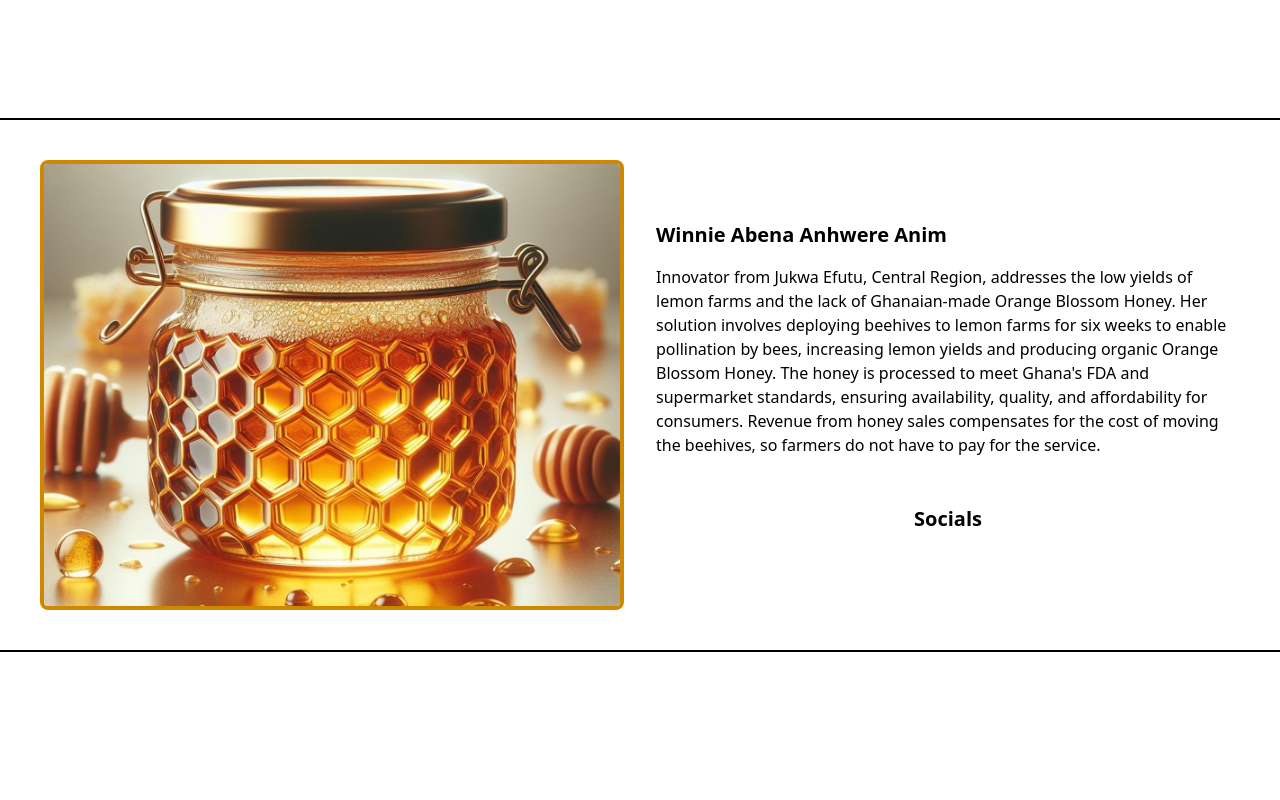
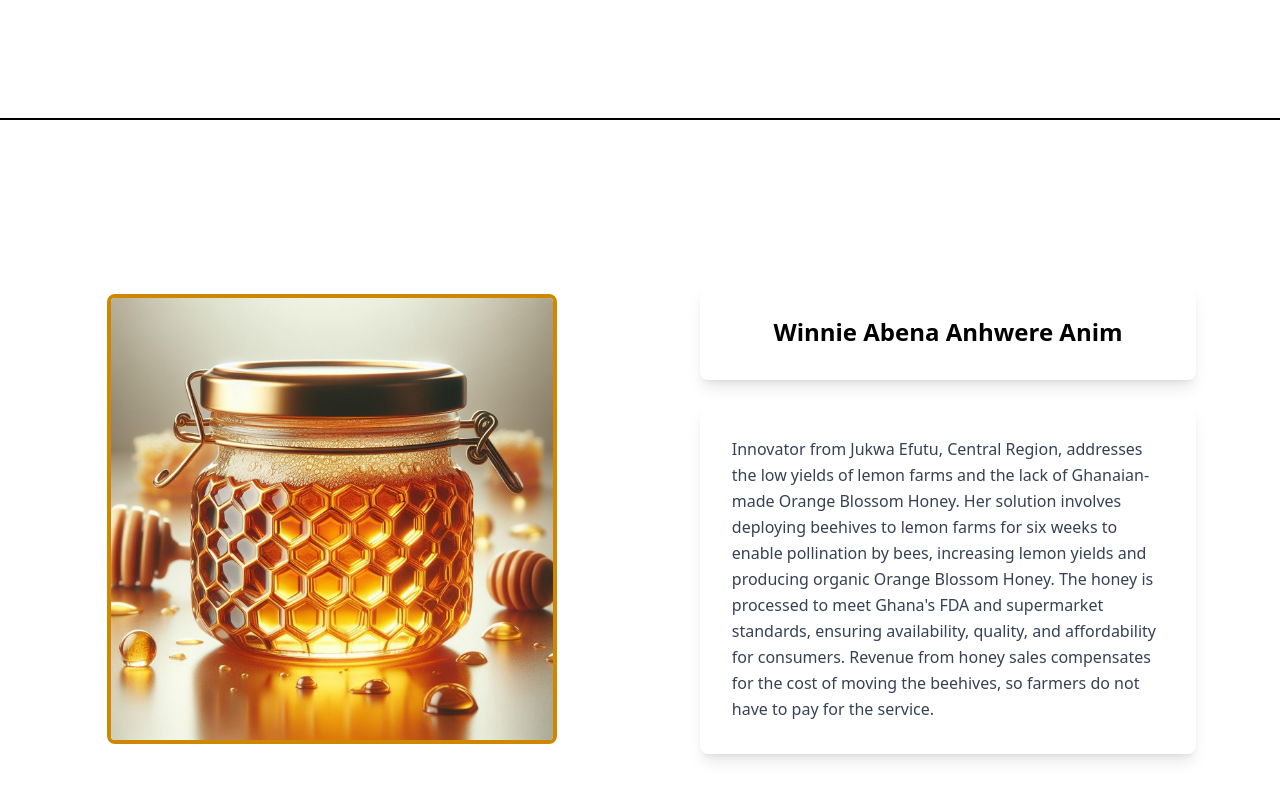
Before and after one commit to rtdongullo/OrangeBlossomHoney, a React (Vite) app: page / in a window 1280 px wide. Shown: the part 1400-2200 px from the top of the page. Built offline with nearby package versions, Linux system fonts and the light colour scheme.

Commit message:
pushing about innovator, animation, and cards for one section

```diff
--- a/package.json
+++ b/package.json
@@ -11,6 +11,7 @@
   },
   "dependencies": {
     "@tailwindcss/vite": "^4.0.7",
+    "framer-motion": "^12.4.7",
     "react": "^19.0.0",
     "react-dom": "^19.0.0",
     "react-icons": "^5.4.0",
--- a/src/index.css
+++ b/src/index.css
@@ -45,19 +45,19 @@
   transition: transform 3s ease-out;
 }
 
-.hexagon::before {
+/* .hexagon::before {
   content: "";
   position: absolute;
   width: 100%;
   height: 100%;
   clip-path: polygon(50% 0%, 100% 25%, 100% 75%, 50% 100%, 0% 75%, 0% 25%);
-  border: 10px solid #5a511b; /* Dark brown border */
-  top: -6px; /* Moves the border outward */
+  border: 10px solid #5a511b;
+  top: -6px;
   left: -6px;
   right: -6px;
   bottom: -6px;
-  z-index: -1; /* Ensures the border is behind */
-}
+  z-index: -1;
+} */
 
 .hexagon img{
   width: 100%;
--- a/src/pages/home/sections/AboutInnovator.jsx
+++ b/src/pages/home/sections/AboutInnovator.jsx
@@ -1,37 +1,78 @@
-import React from "react";
-import AboutIn from "../../../assets/aboutIn.jpg"
+import React, { useEffect, useState } from "react";
+import AboutIn from "../../../assets/aboutIn.jpg";
+import { motion } from "framer-motion";
 
 const AboutInnovator = () => {
+  const [inView, setInView] = useState(false);
+
+  useEffect(() => {
+    const aboutSection = document.getElementById("aboutInnovator");
+    if (!aboutSection) return;
+
+    const observer = new IntersectionObserver(
+      ([entry]) => {
+        setInView(entry.isIntersecting); // Set true when in view, false when out
+      },
+      { threshold: 0.6 } // Trigger at 60% visibility
+    );
+
+    observer.observe(aboutSection);
+
+    return () => observer.disconnect();
+  }, []);
+
+  const imageVariants = {
+    hidden: { opacity: 0, x: -100 },
+    visible: {
+      opacity: 1,
+      x: 0,
+      transition: { type: "spring", stiffness: 50, damping: 20 },
+    },
+  };
+
   return (
-    <div id="aboutInnovator" className="p-6 flex flex-col lg:flex-row justify-center items-center align-middle h-auto border-b-2">
+    <div id="aboutInnovator" className="p-6 flex flex-col lg:flex-row justify-center items-center align-middle h-auto lg:h-[100vh] border-b-2">
 
-      <div className="w-full lg:w-1/2 p-4 text-white flex justify-center items-center">
-        <div className="w-full sm:w-[300px] md:w-[500px] lg:w-[600px] h-[300px] sm:h-[350px] md:h-[400px] lg:h-[450px]
+      {/* Image Section */}
+      <div className="w-full lg:w-1/2 p-4 flex justify-center items-center">
+        <motion.div
+          initial="hidden"
+          animate={inView ? "visible" : "hidden"} // Animate in & out on scroll
+          variants={imageVariants}
+        >
+          <div className="w-full sm:w-[300px] md:w-[500px] lg:w-[450px] h-[300px] sm:h-[350px] md:h-[400px] lg:h-[450px]
         border-4 border-yellow-600 rounded-lg overflow-hidden relative flex justify-center items-center">
-          <img src={AboutIn} alt="About Us Section Image" className="object-cover w-full h-full hover:scale-110 transition-all duration-300" />
-        </div>
+            <img
+              src={AboutIn}
+              alt="About Us Section Image"
+              className="object-cover w-full h-full hover:scale-110 transition-all duration-300"
+            />
+          </div>
+        </motion.div>
       </div>
 
-      <div className="w-full lg:w-1/2 p-4 text-black flex flex-col justify-center items-center
-      gap-y-4 sm:gap-y-12 md:gap-y-12 lg:gap-y-12 xl:gap-y-12">
-        <span className="flex flex-col justify-center items">
-          <span className="text-xl font-bold mb-4 text-black">Winnie Abena Anhwere Anim</span>
-          <p>
-          Innovator from Jukwa Efutu, Central Region, addresses the low yields of lemon farms and the lack of Ghanaian-made Orange Blossom Honey. Her solution involves deploying beehives to lemon farms for six weeks to enable pollination by bees, increasing lemon yields and producing organic Orange Blossom Honey. The honey is processed to meet Ghana's FDA and supermarket standards, ensuring availability, quality, and affordability for consumers. Revenue from honey sales compensates for the cost of moving the beehives, so farmers do not have to pay for the service.
+      {/* Text Content Section */}
+      <div className="w-full lg:w-1/2 p-4 flex flex-col items-center gap-y-6 sm:gap-y-8 md:gap-y-10 lg:gap-y-6">
 
+        {/* Name Card */}
+        <div className="bg-white shadow-lg rounded-lg p-4 sm:p-6 md:p-8 w-full sm:w-[90%] md:w-[80%] lg:w-[85%] text-center">
+          <span className="text-xl md:text-2xl font-bold text-black">Winnie Abena Anhwere Anim</span>
+        </div>
+
+        {/* Description Card */}
+        <div className="bg-white shadow-lg rounded-lg p-4 sm:p-6 md:p-8 w-full sm:w-[90%] md:w-[80%] lg:w-[85%]">
+          <p className="text-gray-700 text-sm md:text-base leading-relaxed">
+            Innovator from Jukwa Efutu, Central Region, addresses the low yields of lemon farms and the lack of Ghanaian-made Orange Blossom Honey.
+            Her solution involves deploying beehives to lemon farms for six weeks to enable pollination by bees, increasing lemon yields and producing
+            organic Orange Blossom Honey. The honey is processed to meet Ghana's FDA and supermarket standards, ensuring availability, quality, and
+            affordability for consumers. Revenue from honey sales compensates for the cost of moving the beehives, so farmers do not have to pay for
+            the service.
           </p>
-        </span>
-
-        <span className="flex flex-col justify-center items">
-          <span className="text-xl font-bold mb-4 text-black">Socials</span>
-          <p>
-
-          </p>
-        </span>
+        </div>
 
       </div>
     </div>
-  )
-}
+  );
+};
 
 export default AboutInnovator;
```
Also changed, not shown: 1 other file (tests, documents, lock files or other folders).
